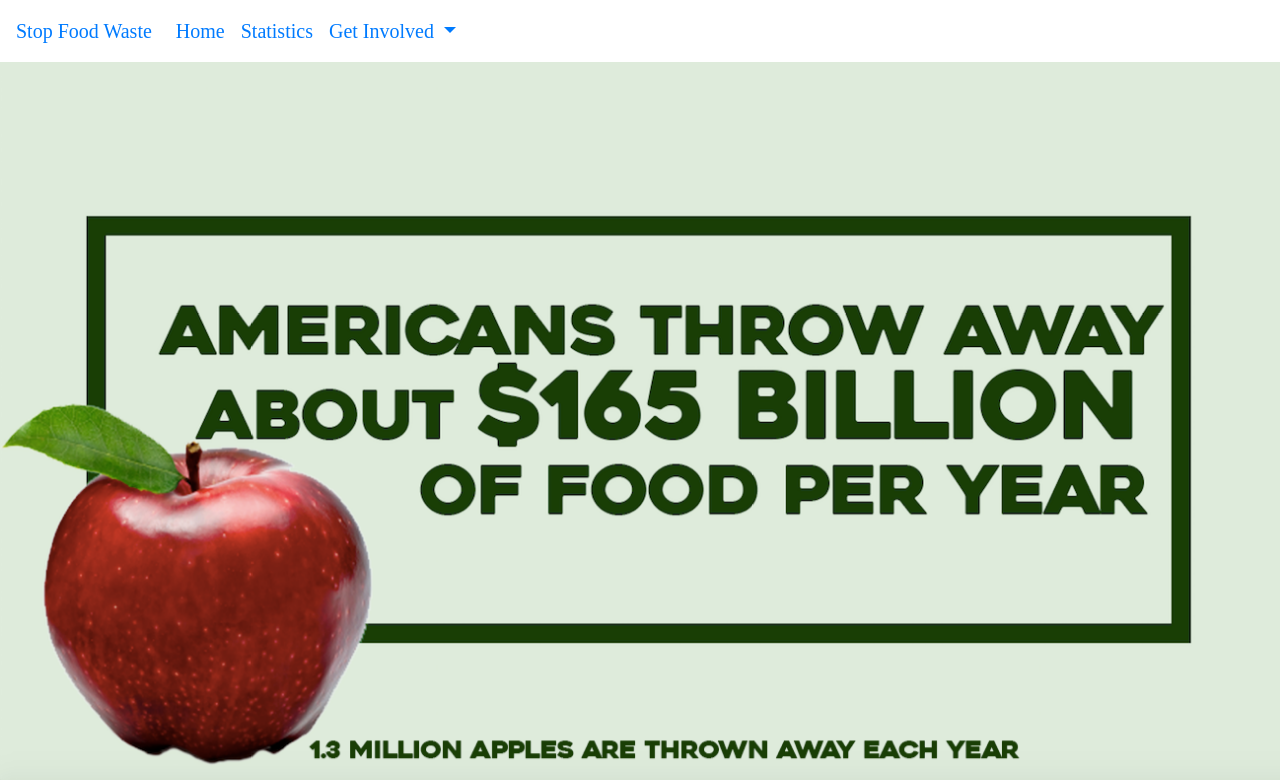
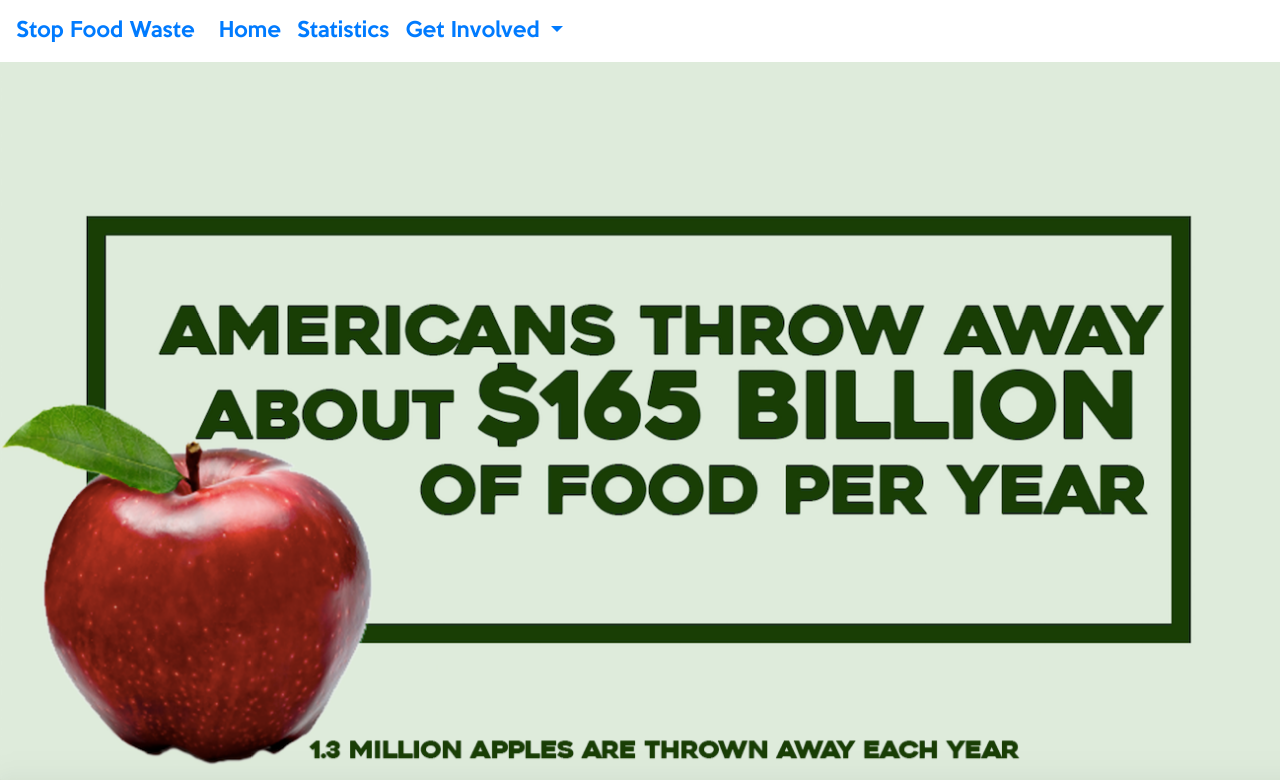
Before and after one commit to priyankas16/webtechproject, a PHP site: page / in a window 1280 px wide. Shown: the top 780 px of the page. Run offline with PHP 8.4, Linux system fonts and the light colour scheme; some web fonts are replaced.

Commit message:
Update style.css

```diff
--- a/style.css
+++ b/style.css
@@ -1,15 +1,14 @@
 @font-face {
-	font-family:neou;
-	src: url(neoubold.otf)
+	font-family:bold;
+	src: url(bold.ttf)
 		}
 body {
-	font-family:neou;
+	font-family:bold;
 	}
 a {
 	font-size:20px;
 	}
 h1 {
 	text-align: center;
-	font-size:130px;
-	margin-top:100px;
+	font-size:100px;
 }
```
